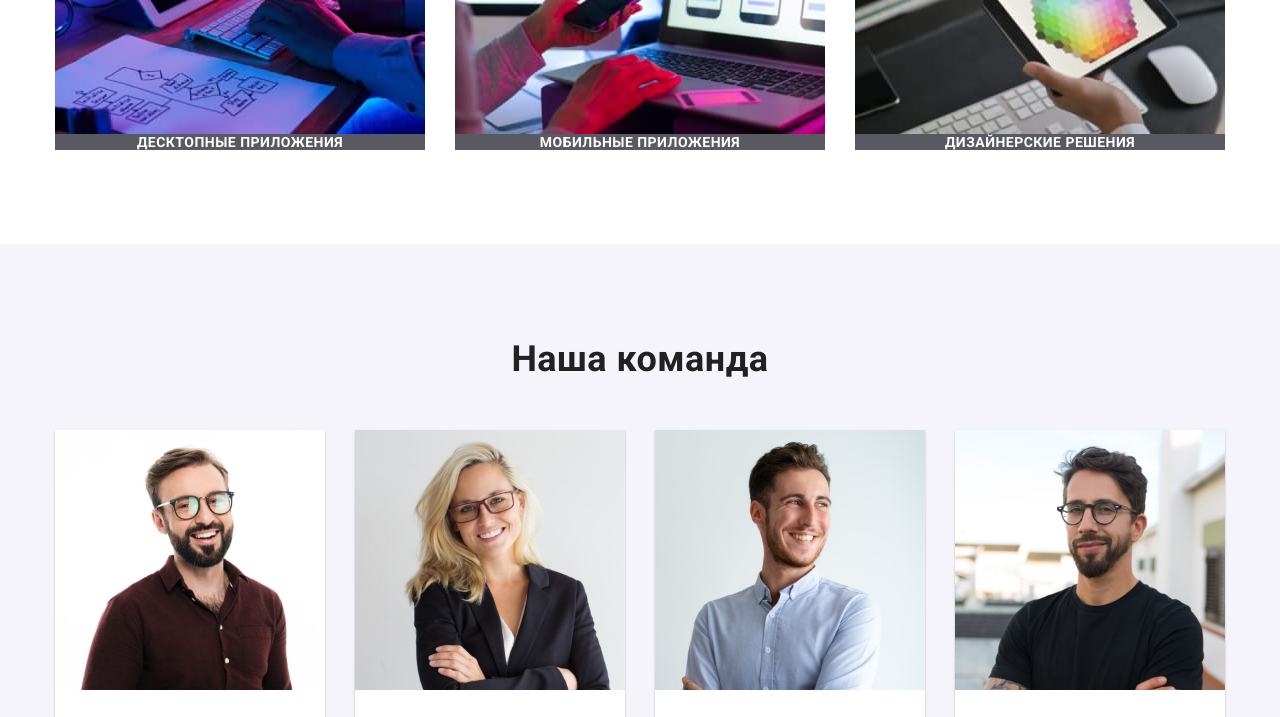
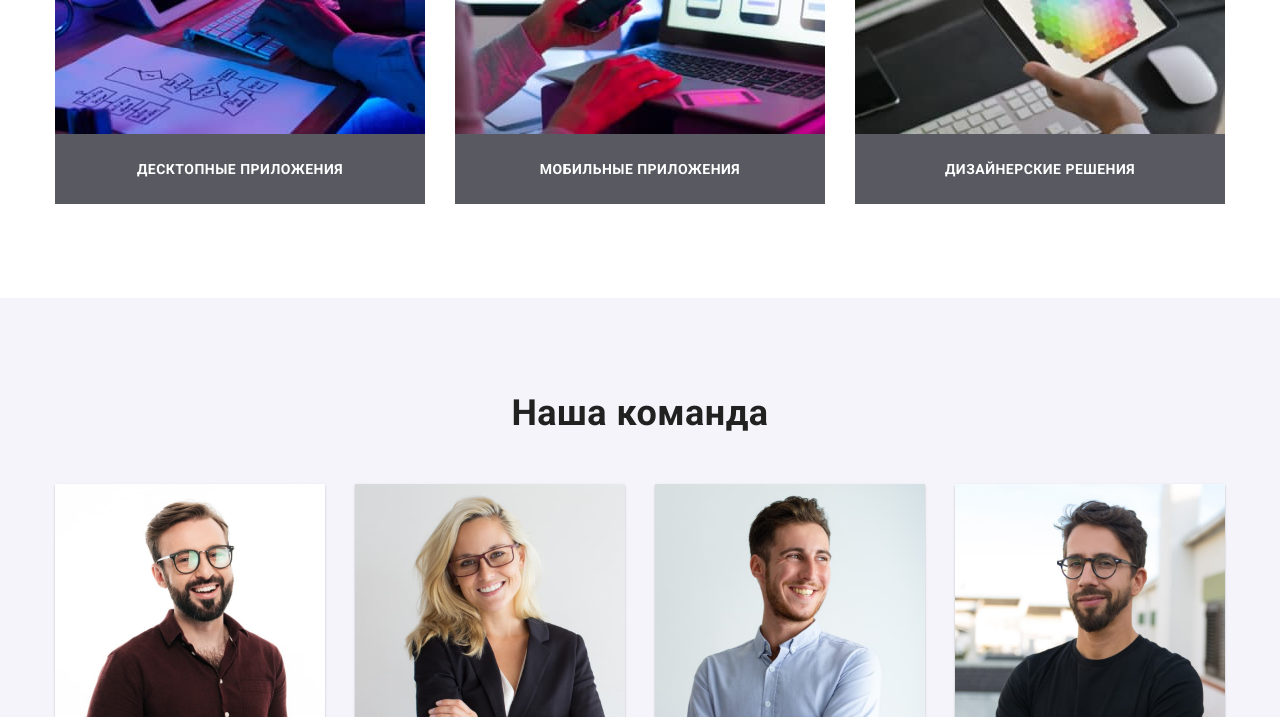
Before and after one commit to Roman-Y-K/goit-markup-hw-04, a plain HTML site: page index.html in a window 1280 px wide. Shown: the part 1460-2177 px from the top of the page. Drawn offline with Linux system fonts and the light colour scheme.

Commit message:
+ паддинги

```diff
--- a/css/style.css
+++ b/css/style.css
@@ -287,6 +287,8 @@ body {
 
 .app-title {
   margin: 0;
+  padding-top: 27px;
+  padding-bottom: 27px;
 
   font-weight: 700;
   font-size: 14px;
```
